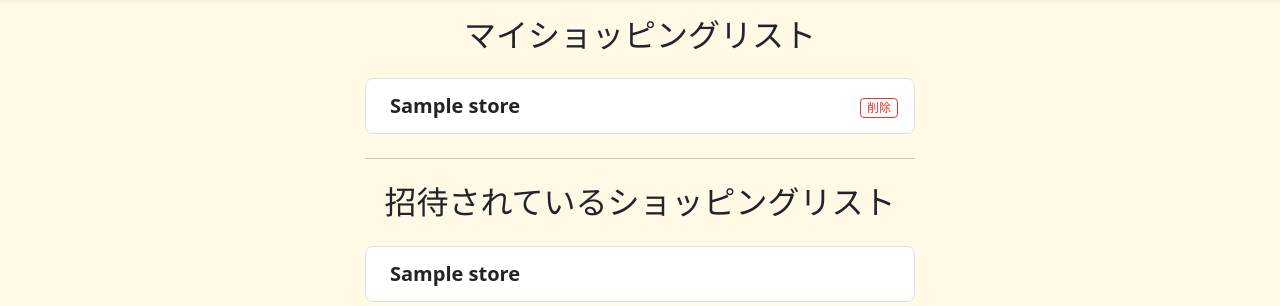
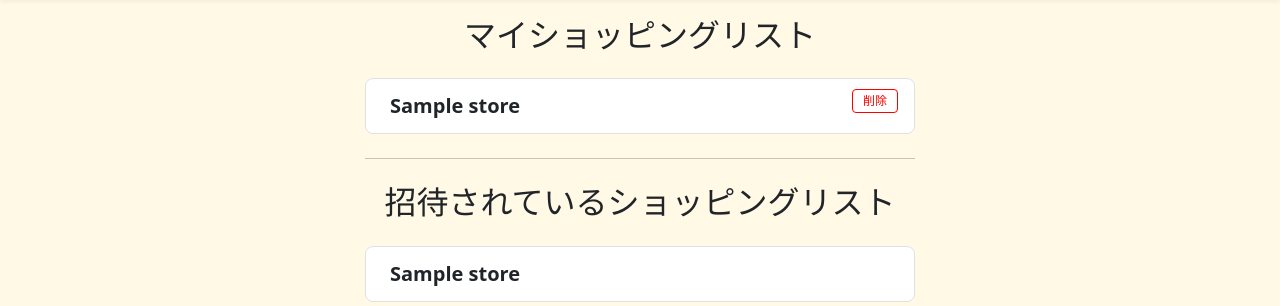
Before and after one commit to ShokoHisamatsu/shoppinglist, a Django app: template shoppinglist_project/templates/home.html in a window 1280 px wide. Shown: the part 80-386 px from the top of the page. Run offline with Django 5.2, Linux system fonts and the light colour scheme; tables that the repository leaves empty hold one stand-in row (values such as "Sample post"); the template is opened without the code that fills it: values that come from a table or form of the project are taken from there, most other values are stand-ins (such as "Sample title", 1, 10 or a date in 2020); some libraries are stand-ins or nearby versions.

Commit message:
削除ボタン修正

```diff
--- a/shoppinglist_project/templates/home.html
+++ b/shoppinglist_project/templates/home.html
@@ -13,7 +13,7 @@
         </a>
         <form method="post" action="{% url 'app:store_delete' store_id=store.store_id %}" onsubmit="return confirm('ショッピングリストも一緒に消えてしまいますがよろしいですか？');" class="ms-2 mb-0 align-self-center">
           {% csrf_token %}
-          <button type="submit" class="btn btn-outline-danger btn-sm">削除</button>
+          <button type="submit" class="btn btn-outline-danger category-delete-btn">削除</button>
         </form>
       </div>
     {% empty %}
```
